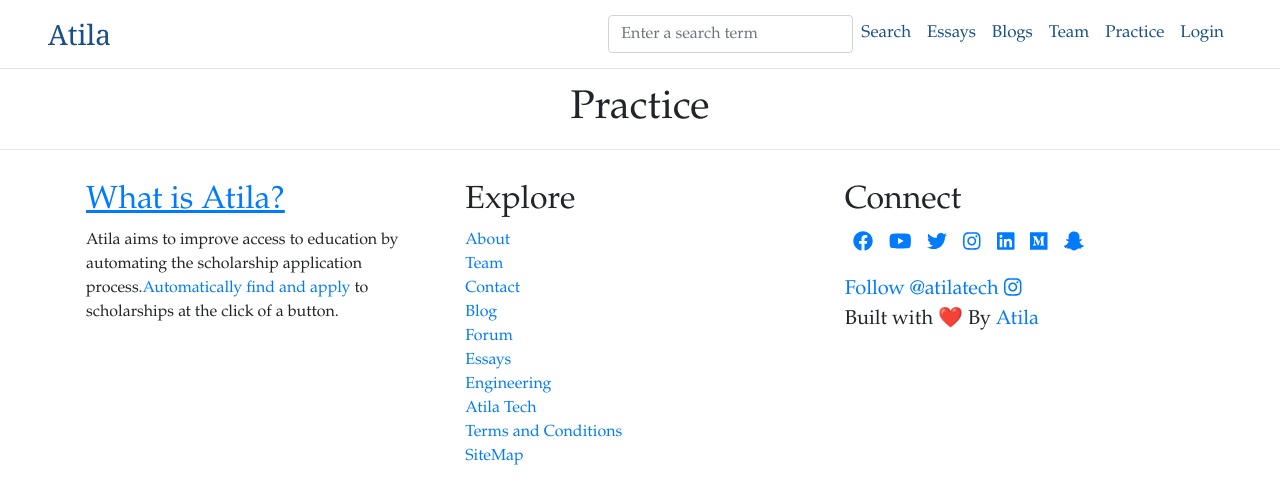
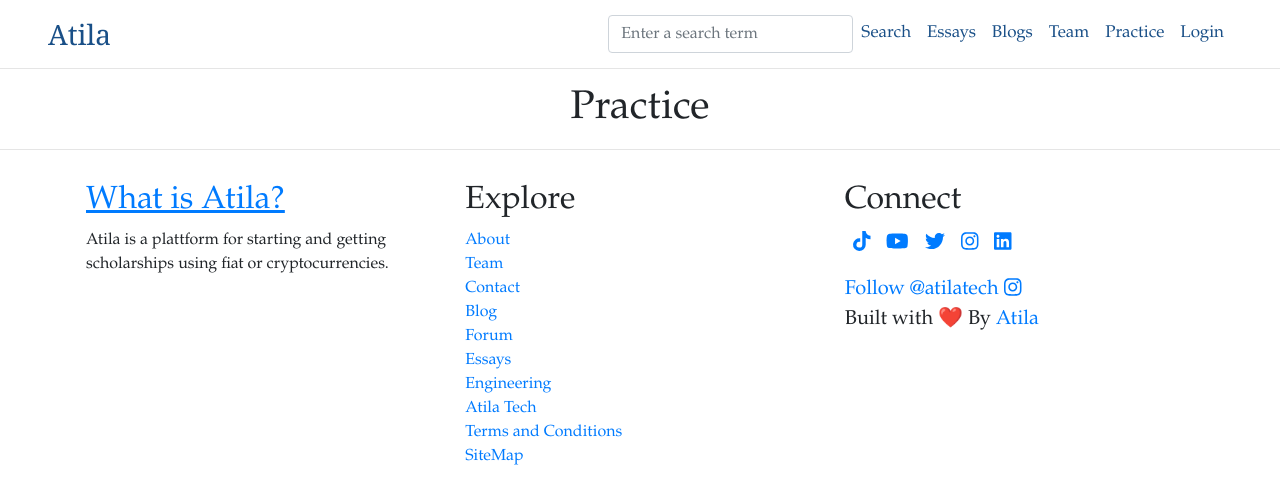
Before and after one commit to atilatech/client-web-app, a React (Create React App) app: page /practice in a window 1280 px wide. Shown: the top 504 px of the page. Built offline with nearby package versions, Linux system fonts and the light colour scheme; the HTML template or start-up script is replaced by a standard one.

Commit message:
changed footer social links and updated 'what is Atila?'

```diff
--- a/src/components/Footer.js
+++ b/src/components/Footer.js
@@ -2,7 +2,7 @@
 import {Link} from "react-router-dom";
 
 import { FontAwesomeIcon } from '@fortawesome/react-fontawesome';
-import { faFacebook, faYoutube, faInstagram, faMedium, faLinkedin, faSnapchatGhost, faTwitter } from '@fortawesome/free-brands-svg-icons';
+import { faYoutube, faInstagram, faLinkedin, faTiktok, faTwitter } from '@fortawesome/free-brands-svg-icons';
 import './Footer.scss';
 
 function Footer() {
@@ -11,9 +11,9 @@
             <div className="Footer container p-3">
                 <div className="row">
                     <div className="col lg-6 sm-12">
-                        <Link to="/blog/atila/what-is-atila" className="white-text" style={{textDecoration: 'underline'}}><h2 >What is Atila?</h2></Link>
-                        <p className="grey-text text-lighten-4">Atila aims to improve access to education by automating the scholarship application process.
-                            <Link to="/blog/atila/what-is-atila">Automatically find and apply</Link> to scholarships at the click of a button.
+
+                        <a href="https://atila.ca" target="_blank" style={{textDecoration: 'underline'}} rel="noreferrer" ><h2 >What is Atila?</h2></a>
+                        <p className="grey-text text-lighten-4">Atila is a plattform for starting and getting scholarships using fiat or cryptocurrencies.
                         </p>
 
                     </div>
@@ -40,9 +40,10 @@
                         <h2 >Connect</h2>
                         <ul className="connect-links list-style-type-none">
                             <span className="connect-links-icons">
+
                                 <li>
-                                    <a  target="_blank" rel="noopener noreferrer" href="https://www.facebook.com/atilatech1/">
-                                        <FontAwesomeIcon icon={faFacebook} />
+                                    <a  target="_blank" rel="noopener noreferrer" href="https://www.tiktok.com/@atila.tech">
+                                    <FontAwesomeIcon icon={faTiktok} />
                                     </a>
                                 </li>
                                 <li>
@@ -63,16 +64,6 @@
                                 <li>
                                     <a  target="_blank" rel="noopener noreferrer" href="https://www.linkedin.com/company/atila-tech/">
                                         <FontAwesomeIcon icon={faLinkedin} />
-                                    </a>
-                                </li>
-                                <li>
-                                    <a  target="_blank" rel="noopener noreferrer" href="https://medium.com/atila-tech">
-                                        <FontAwesomeIcon icon={faMedium} />
-                                    </a>
-                                </li>
-                                <li>
-                                    <a  target="_blank" rel="noopener noreferrer" href="http://snapchat.com/add/atilatech">
-                                        <FontAwesomeIcon icon={faSnapchatGhost} />
                                     </a>
                                 </li>
                             </span>
```
